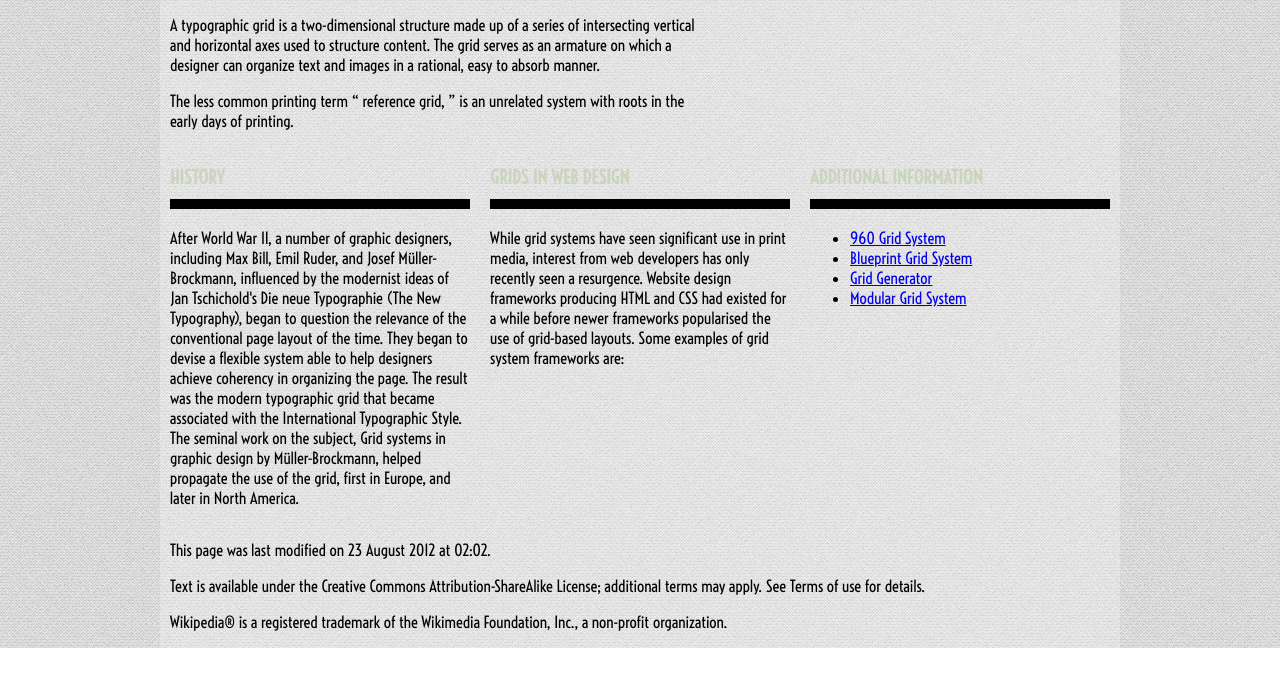
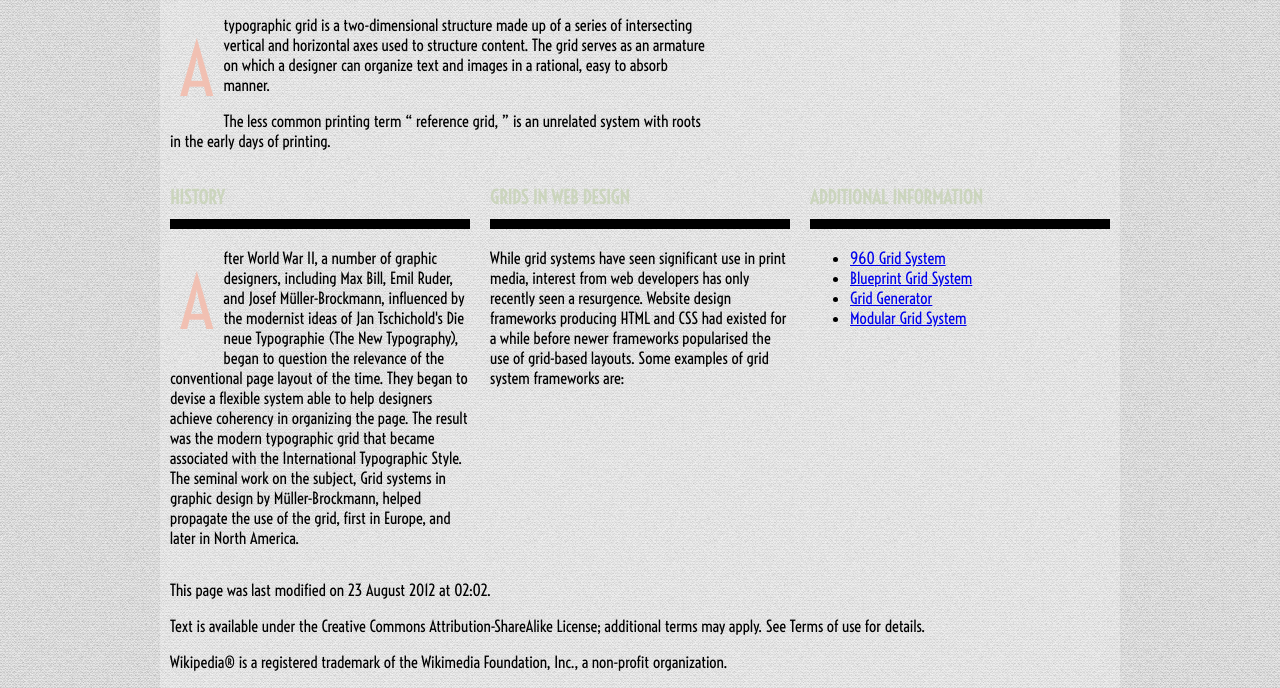
Before and after one commit to dmujica/Wikipedia-Sample, a plain HTML site: page index.html in a window 1280 px wide. Shown: the part 355-1043 px from the top of the page. Before the commit the page ends 1003 px from the top, so only its background shows below. Drawn offline with Linux system fonts and the light colour scheme.

Commit message:
styling 2

```diff
--- a/css/styles.css
+++ b/css/styles.css
@@ -30,6 +30,13 @@ img {
 	box-shadow: 0px 0px 20px #CCCCCC;
 }
 
+.dropcap {
+	font-size: 72px;
+	color: #F1C0B2;
+	float: left;
+	margin: 10px;
+}
+
 
 
 
--- a/index.html
+++ b/index.html
@@ -37,7 +37,7 @@
 		<div class="grid_12">
 		<article class="grid_7 alpha">
        			<h3>Introduction</h3>
-				<p>A typographic grid is a two-dimensional structure made up of a series of intersecting vertical and horizontal axes used to structure content. The grid serves as an armature on which a designer can organize text and images in a rational, easy to absorb manner.</p>
+				<p><span class="dropcap">A</span>typographic grid is a two-dimensional structure made up of a series of intersecting vertical and horizontal axes used to structure content. The grid serves as an armature on which a designer can organize text and images in a rational, easy to absorb manner.</p>
 
 				<p>The less common printing term &#8220; reference grid, &#8221; is an unrelated system with roots in the early days of printing.</p>
  		</article>
@@ -54,7 +54,7 @@
 
     	<section class="grid_4 alpha">
 		<h3>History</h3>
-		<p>After World War II, a number of graphic designers, including Max Bill, Emil Ruder, and Josef Müller-Brockmann, influenced by the modernist ideas of Jan Tschichold's Die neue Typographie (The New Typography), began to question the relevance of the conventional page layout of the time. They began to devise a flexible system able to help designers achieve coherency in organizing the page. The result was the modern typographic grid that became associated with the International Typographic Style. The seminal work on the subject, Grid systems in graphic design by Müller-Brockmann, helped propagate the use of the grid, first in Europe, and later in North America.</p>
+		<p><span class="dropcap">A</span>fter World War II, a number of graphic designers, including Max Bill, Emil Ruder, and Josef Müller-Brockmann, influenced by the modernist ideas of Jan Tschichold's Die neue Typographie (The New Typography), began to question the relevance of the conventional page layout of the time. They began to devise a flexible system able to help designers achieve coherency in organizing the page. The result was the modern typographic grid that became associated with the International Typographic Style. The seminal work on the subject, Grid systems in graphic design by Müller-Brockmann, helped propagate the use of the grid, first in Europe, and later in North America.</p>
 		</section>
 
 		<section class="grid_4">
```
